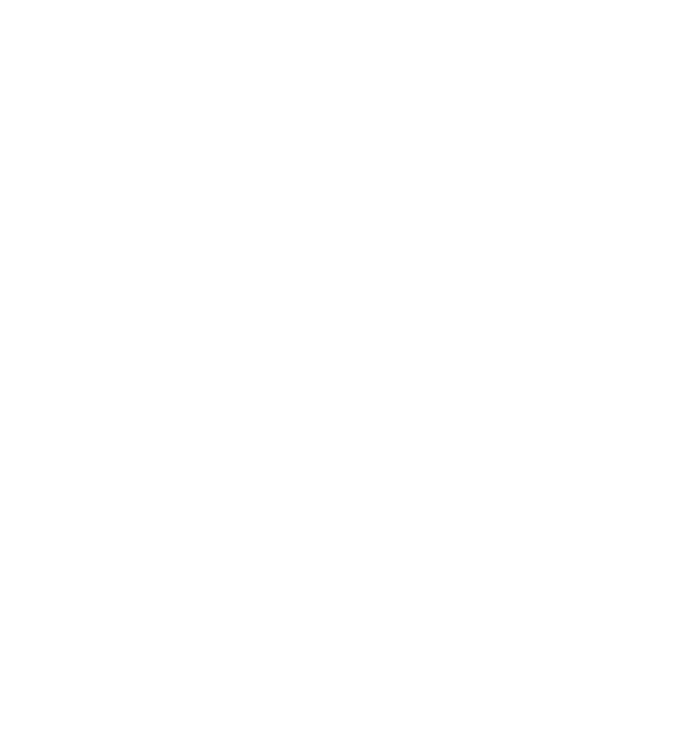
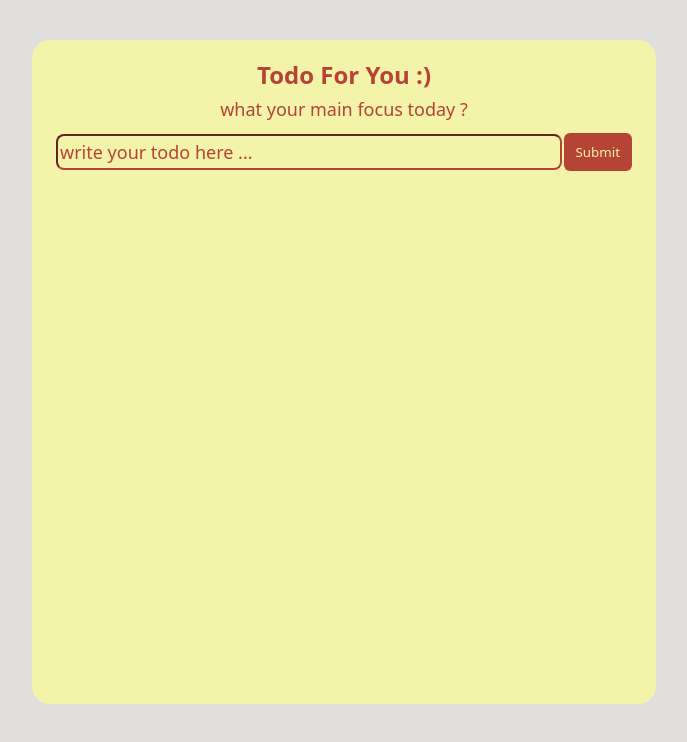
Before and after one commit to dts-kominfo-rea2a/challenge-08-rikijoniiskandar, a website: page index.html in a window 1280 px wide. Shown: the whole page, without its empty margins (296-983 px from the left). Drawn offline with Linux system fonts and the light colour scheme.

Commit message:
🎉 feat: finished todo list challenge

```diff
--- a/index.html
+++ b/index.html
@@ -4,38 +4,54 @@
     <meta charset="UTF-8" />
     <meta http-equiv="X-UA-Compatible" content="IE=edge" />
     <meta name="viewport" content="width=device-width, initial-scale=1.0" />
+    <link rel="stylesheet" href="styles.css" />
     <title>Challenge - DOM</title>
   </head>
   <body>
     <div id="app">
       <!-- TODO: Buatlah sebuah header dengan id todo-title -->
+      <div id="todo-title">Todo For You :)</div>
       <!-- TODO: Buatlah sebuah subtitle dengan id todo-subtitle -->
-
+      <span id="todo-subtitle"> what your main focus today ? </span>
       <!-- Section: input -->
       <!-- TODO: Buatlah sebuah input bertipe text dengan id todo-input -->
-      <!-- TODO: Buatlah sebuah button dengan id todo-submit -->
-
+      <section>
+        <input type="text" id="todo-input" placeholder="write your todo here ..." />
+        <!-- TODO: Buatlah sebuah button dengan id todo-submit -->
+        <button id="todo-submit">submit</button>
+      </section>
       <!-- Section output -->
       <!-- TODO: Buatlah sebuah <ul> dengan id todo-output -->
+      <ul id="todo-output"></ul>
     </div>
 
     <!-- ! Untuk tantangan ini, script jangan diubah ke external js yah ! -->
     <script>
       // TODO: Deklarasi variable sesuai dengan kebutuhan di sini
-      let button;
-      let input;
-      let output;
+      let button = document.getElementById("todo-submit");
+      let input = document.getElementById("todo-input");
+      let output = document.getElementById("todo-output");
 
       // TODO: Buatlah sebuah fungsi dengan nama fnClickHandler
       // Fungsi yang digunakan untuk menambahkan tulisan
       // Jangan ubah cara deklarasi fungsinya, cukup isi saja
-      function fnClickHandler(toDoItem) {}
+      function fnClickHandler(toDoItem) {
+        const buttonKey = toDoItem.key;
+        if (buttonKey === "Enter" || toDoItem.type === "click") {
+          let list = document.createElement("li");
+          list.innerHTML = input.value;
+          output.appendChild(list);
+          input.value = "";
+          console.log(output);
+        }
+      }
 
       // TODO: register event onclick / addEventListener untuk button
       // akan menjalankan fungsi fnClickHandler
-
+      button.addEventListener("click", fnClickHandler);
       // TODO: register event onkeypress / addEventListener untuk input
       // sehingga saat di input ditekan enter akan menjalankan fungsi fnClickHandler juga
+      input.addEventListener("keypress", fnClickHandler);
     </script>
   </body>
 </html>
--- /dev/null
+++ b/styles.css
@@ -0,0 +1,80 @@
+* {
+    margin: 0;
+    font-family: system-ui, -apple-system, BlinkMacSystemFont, 'Segoe UI', Roboto, Oxygen, Ubuntu, Cantarell, 'Open Sans', 'Helvetica Neue', sans-serif;
+}
+
+body {
+    background: #e1dede;
+    color: #b64436;
+    font-weight: 700;
+}
+
+#app{
+    max-width: 600px;
+    height: 80vh;
+    background-color: #f3f3aa;
+    margin: 40px auto;
+    border-radius: 18px;
+    display: flex;
+    flex-direction: column;
+    padding: 12px;
+}
+
+#todo-title {
+    font-size: 24px;
+    font-weight: bolder;
+    text-align: center;
+    padding: 6px;
+}
+
+#todo-subtitle{
+    font-size: 18px;
+    font-weight: 300;
+    text-align: center;
+}
+
+section {
+    display: flex;
+    margin: 12px;
+    flex-direction: row;
+    justify-content: space-between;
+    align-items: center;
+}
+
+input{
+    height: 30px;
+    width: 90%;
+    border-radius: 8px;
+    background-color: #f3f3aa;
+    outline: none;
+    border-color: #b64436;
+    color: #b64436;
+    font-size: 18px;
+}
+
+::placeholder{
+    color: #b64436;
+    font-weight: 200;
+}
+
+#todo-submit{
+    padding: 10px 12px ;
+    background-color: #b64436;
+    color: #f3f3aa;
+    border-radius: 6px;
+    cursor: pointer;
+    margin-left: 2px;
+    text-transform: capitalize;
+    outline: none;
+    border: none;
+}
+
+ul {
+    list-style: none;
+    padding: 6px 8px;
+    height: auto;
+    overflow-y: auto;
+}
+li{
+    margin: 6px 2px;
+}
```
